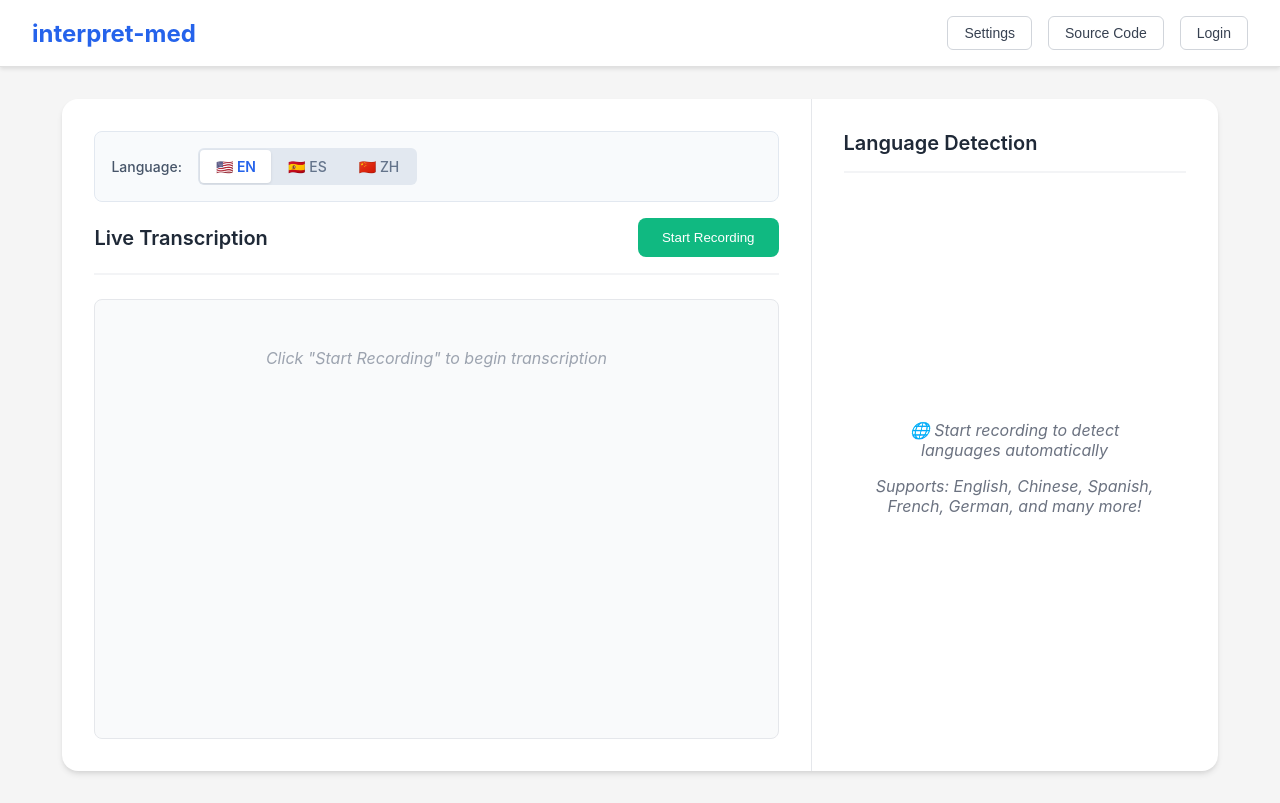
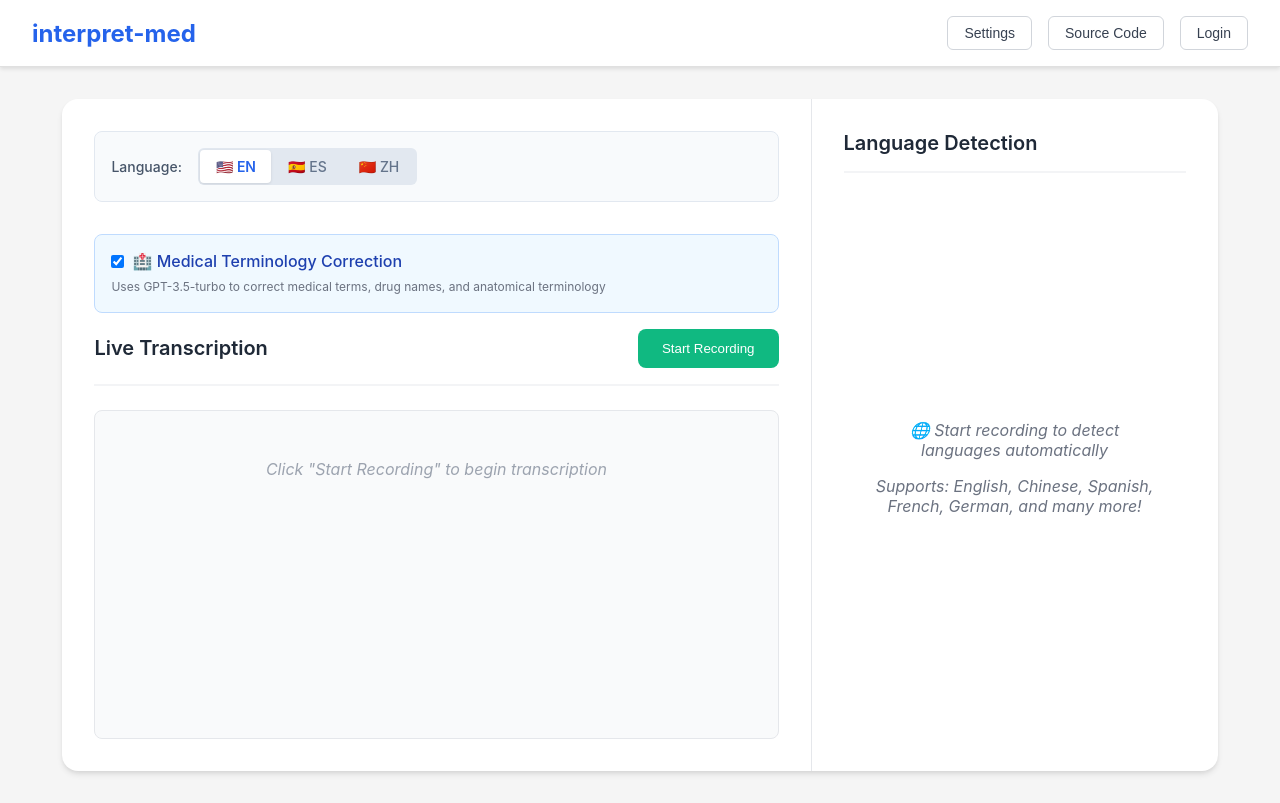
Before and after one commit to Helsinki1/interpret-med, a Next.js app: page / in a window 1280 px wide. Built offline with nearby package versions, Linux system fonts and the light colour scheme.

Commit message:
offer medical terminology correction loop

```diff
--- a/package.json
+++ b/package.json
@@ -9,10 +9,11 @@
     "lint": "next lint"
   },
   "dependencies": {
+    "@deepgram/sdk": "^3.2.0",
     "next": "14.0.3",
+    "openai": "^5.16.0",
     "react": "^18",
     "react-dom": "^18",
-    "@deepgram/sdk": "^3.2.0",
     "ws": "^8.14.2"
   },
   "devDependencies": {
--- /dev/null
+++ b/pages/api/medical-correction.ts
@@ -0,0 +1,81 @@
+import { NextApiRequest, NextApiResponse } from 'next';
+import OpenAI from 'openai';
+
+interface CorrectionRequest {
+  text: string;
+  conversationContext: string[];
+  language?: string;
+}
+
+export default async function handler(req: NextApiRequest, res: NextApiResponse) {
+  if (req.method !== 'POST') {
+    return res.status(405).json({ error: 'Method not allowed' });
+  }
+
+  const openaiApiKey = process.env.OPENAI_API_KEY;
+  if (!openaiApiKey) {
+    return res.status(500).json({ error: 'OpenAI API key not configured' });
+  }
+
+  try {
+    const { text, conversationContext, language = 'en' }: CorrectionRequest = req.body;
+
+    if (!text) {
+      return res.status(400).json({ error: 'Text is required' });
+    }
+
+    const openai = new OpenAI({
+      apiKey: openaiApiKey,
+    });
+
+    // Build context from previous conversation
+    const contextText = conversationContext && conversationContext.length > 0
+      ? `Previous conversation context:\n${conversationContext.slice(-5).join('\n')}\n\n`
+      : '';
+
+    const systemPrompt = `You are a medical transcription correction assistant. Your task is to correct medical terminology, drug names, anatomical terms, and medical procedures in transcribed text while preserving the original meaning and context.
+
+Key guidelines:
+1. Correct obvious medical terminology errors (e.g., "high per tension" → "hypertension")
+2. Fix medication names (e.g., "met formin" → "metformin")
+3. Correct anatomical terms (e.g., "cardio vascular" → "cardiovascular")
+4. Fix medical procedure names and abbreviations
+5. Preserve the speaker's natural language and conversational tone
+6. Do not add information that wasn't in the original text
+7. Keep non-medical content unchanged
+8. If uncertain about a correction, leave the original text
+
+Return ONLY the corrected text without explanations or additional commentary.`;
+
+    const userPrompt = `${contextText}Current text to correct:
+"${text}"
+
+Corrected text:`;
+
+    const completion = await openai.chat.completions.create({
+      model: 'gpt-3.5-turbo',
+      messages: [
+        { role: 'system', content: systemPrompt },
+        { role: 'user', content: userPrompt }
+      ],
+      max_tokens: 500,
+      temperature: 0.1, // Low temperature for consistent corrections
+      top_p: 0.9,
+    });
+
+    const correctedText = completion.choices[0]?.message?.content?.trim() || text;
+
+    res.status(200).json({
+      originalText: text,
+      correctedText: correctedText,
+      language: language
+    });
+
+  } catch (error) {
+    console.error('OpenAI API error:', error);
+    res.status(500).json({
+      error: 'Failed to process medical correction',
+      originalText: req.body.text // Return original text as fallback
+    });
+  }
+}
--- a/pages/index.tsx
+++ b/pages/index.tsx
@@ -8,6 +8,8 @@ interface TranscriptResult {
   timestamp: number;
   language?: string;
   confidence?: number;
+  originalTranscript?: string; // Store original before correction
+  isCorrected?: boolean; // Flag to indicate if medical correction was applied
 }
 
 export default function Home() {
@@ -18,6 +20,8 @@ export default function Home() {
   const [detectedLanguages, setDetectedLanguages] = useState<Set<string>>(new Set());
   const [error, setError] = useState<string | null>(null);
   const [selectedLanguage, setSelectedLanguage] = useState<'en' | 'es' | 'zh'>('en');
+  const [medicalCorrectionEnabled, setMedicalCorrectionEnabled] = useState(true);
+  const [isProcessingCorrection, setIsProcessingCorrection] = useState(false);
 
   const mediaRecorderRef = useRef<any>(null);
   const websocketRef = useRef<WebSocket | null>(null);
@@ -50,6 +54,48 @@ export default function Home() {
     };
 
     return languages[langCode] || { name: langCode, flag: '🌐' };
+  };
+
+  // Medical terminology correction function
+  const correctMedicalTerminology = async (text: string): Promise<string> => {
+    if (!medicalCorrectionEnabled || !text.trim()) {
+      return text;
+    }
+
+    try {
+      setIsProcessingCorrection(true);
+
+      // Get conversation context from recent transcripts
+      const conversationContext = transcript
+        .slice(-5) // Last 5 transcripts for context
+        .map(t => t.isCorrected ? t.transcript : t.originalTranscript || t.transcript);
+
+      const response = await fetch('/api/medical-correction', {
+        method: 'POST',
+        headers: {
+          'Content-Type': 'application/json',
+        },
+        body: JSON.stringify({
+          text: text,
+          conversationContext: conversationContext,
+          language: selectedLanguage
+        }),
+      });
+
+      if (!response.ok) {
+        console.warn('Medical correction failed, using original text');
+        return text;
+      }
+
+      const result = await response.json();
+      return result.correctedText || text;
+
+    } catch (error) {
+      console.error('Medical correction error:', error);
+      return text; // Fallback to original text
+    } finally {
+      setIsProcessingCorrection(false);
+    }
   };
 
   const startRecording = async () => {
@@ -95,7 +141,7 @@ export default function Home() {
         encoding: 'linear16',
         sample_rate: audioContext.sampleRate.toString(),
         channels: '1',
-        endpointing: '2000', // Wait 2 seconds before finalizing (creates longer segments)
+        endpointing: '4000', // Wait 4 seconds before finalizing (creates longer segments with more text per card)
         vad_events: 'true' // Voice activity detection for better language switching
       });
 
@@ -156,13 +202,23 @@ export default function Home() {
 
           if (transcriptText) {
             if (isFinal) {
+              // Process medical correction asynchronously for final transcripts
+              const processTranscript = async () => {
+                const originalText = transcriptText;
+                const correctedText = await correctMedicalTerminology(transcriptText);
+
                 setTranscript(prev => [...prev, {
-                transcript: transcriptText,
+                  transcript: correctedText,
+                  originalTranscript: originalText,
+                  isCorrected: correctedText !== originalText,
                   is_final: true,
                   timestamp: Date.now(),
                   language: detectedLang !== 'multi' ? detectedLang : currentLanguage || 'unknown',
                   confidence: confidence
                 }]);
+              };
+
+              processTranscript();
               setCurrentInterim('');
             } else {
               setCurrentInterim(transcriptText);
@@ -352,6 +408,25 @@ export default function Home() {
               </div>
             </div>
 
+            {/* Medical Correction Toggle */}
+            <div className={styles.medicalCorrectionToggle}>
+              <label className={styles.toggleLabel}>
+                <input
+                  type="checkbox"
+                  checked={medicalCorrectionEnabled}
+                  onChange={(e) => setMedicalCorrectionEnabled(e.target.checked)}
+                  disabled={isRecording}
+                />
+                <span className={styles.toggleText}>
+                  🏥 Medical Terminology Correction
+                  {isProcessingCorrection && <span className={styles.processingIndicator}> (Processing...)</span>}
+                </span>
+              </label>
+              <div className={styles.toggleDescription}>
+                Uses GPT-3.5-turbo to correct medical terms, drug names, and anatomical terminology
+              </div>
+            </div>
+
             <div className={styles.panelHeader}>
               <h2>Live Transcription</h2>
               <div className={styles.controls}>
@@ -393,6 +468,12 @@ export default function Home() {
                     <span className={styles.timestamp}>
                       {new Date(result.timestamp).toLocaleTimeString()}
                     </span>
+                    <div className={styles.headerRight}>
+                      {result.isCorrected && (
+                        <span className={styles.correctedIndicator} title={`Original: ${result.originalTranscript}`}>
+                          ✅ Corrected
+                        </span>
+                      )}
                       {result.language && (
                         <span className={styles.languageTag}>
                           {getLanguageDisplay(result.language).flag} {getLanguageDisplay(result.language).name}
@@ -403,6 +484,7 @@ export default function Home() {
                           )}
                         </span>
                       )}
+                    </div>
                   </div>
                   <span className={styles.transcriptText}>
                     {result.transcript}
--- a/styles/Home.module.css
+++ b/styles/Home.module.css
@@ -450,3 +450,75 @@
   z-index: 1;
   box-shadow: 0 1px 3px rgba(0, 0, 0, 0.1);
 }
+
+/* Medical Correction Toggle Styles */
+.medicalCorrectionToggle {
+  margin: 1rem 0;
+  padding: 1rem;
+  background-color: #f0f9ff;
+  border: 1px solid #bfdbfe;
+  border-radius: 0.5rem;
+}
+
+.toggleLabel {
+  display: flex;
+  align-items: center;
+  gap: 0.5rem;
+  cursor: pointer;
+  font-weight: 500;
+  color: #1e40af;
+}
+
+.toggleLabel input[type="checkbox"] {
+  margin: 0;
+  cursor: pointer;
+}
+
+.toggleText {
+  display: flex;
+  align-items: center;
+  gap: 0.25rem;
+}
+
+.processingIndicator {
+  font-size: 0.75rem;
+  color: #f59e0b;
+  font-style: italic;
+}
+
+.toggleDescription {
+  margin-top: 0.5rem;
+  font-size: 0.75rem;
+  color: #6b7280;
+  line-height: 1.4;
+}
+
+.toggleLabel:has(input:disabled) {
+  opacity: 0.5;
+  cursor: not-allowed;
+}
+
+/* Transcript Header Updates */
+.transcriptHeader {
+  display: flex;
+  justify-content: space-between;
+  align-items: center;
+  margin-bottom: 0.5rem;
+}
+
+.headerRight {
+  display: flex;
+  align-items: center;
+  gap: 0.5rem;
+}
+
+.correctedIndicator {
+  background-color: #d1fae5;
+  color: #065f46;
+  padding: 0.125rem 0.375rem;
+  border-radius: 0.25rem;
+  font-size: 0.625rem;
+  font-weight: 600;
+  cursor: help;
+  border: 1px solid #a7f3d0;
+}
```
Also changed, not shown: 2 other files (tests, documents, lock files or other folders). Lines whose indentation alone changed are shown as unchanged.
